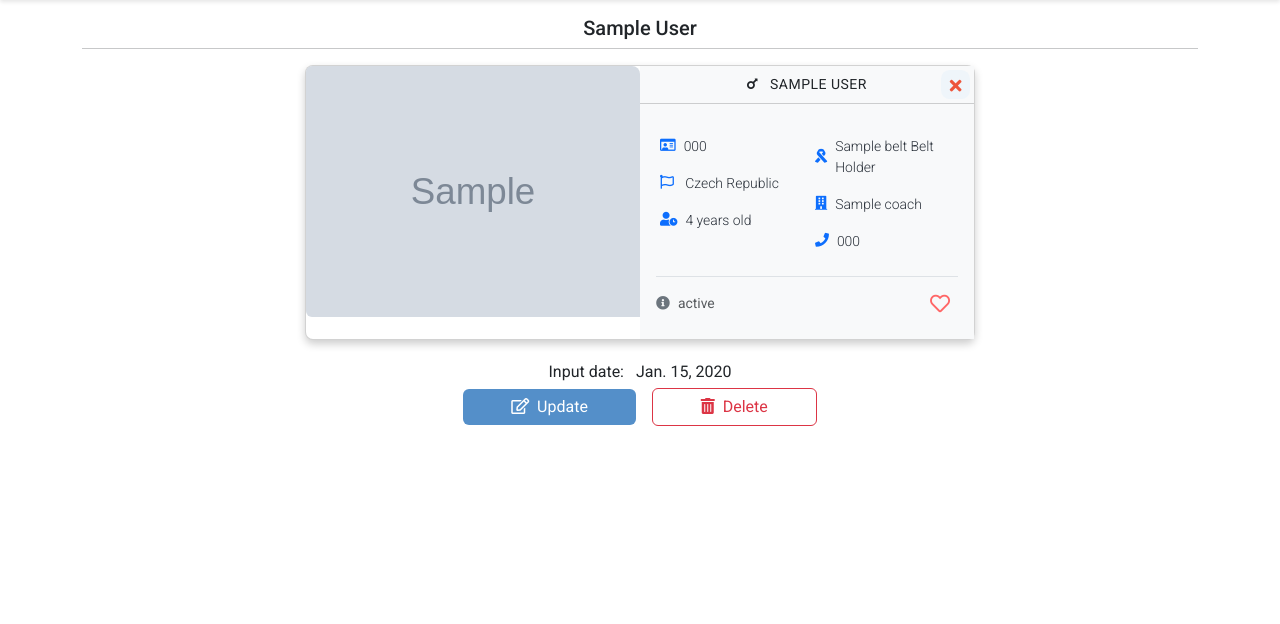
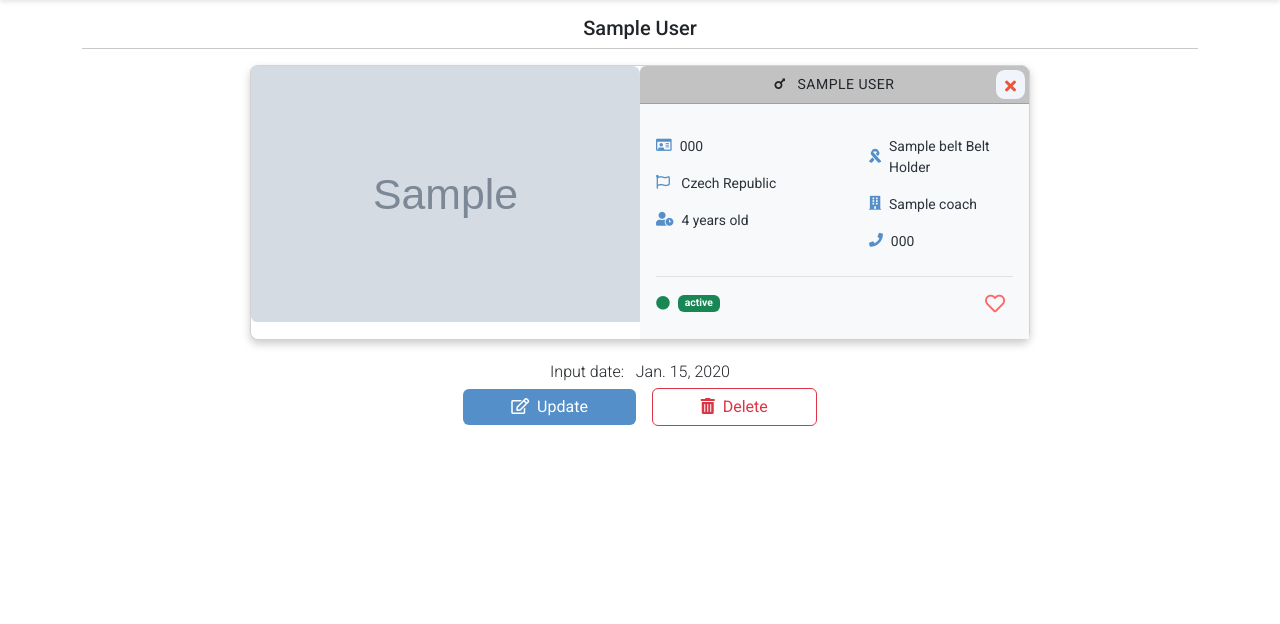
Before and after one commit to chrisimbolon/django_taekwondo, a Django app: page /detail/1 in a window 1280 px wide. Shown: the part 64-688 px from the top of the page. Run offline with Django 3.2, Linux system fonts and the light colour scheme; a user stored in the database is signed in; tables that the repository leaves empty hold one stand-in row (values such as "Sample post"); grey boxes marked "Sample" are stand-in pictures; some libraries are stand-ins or nearby versions.

Commit message:
refactored detail card start to work

```diff
--- a/static/css/style.css
+++ b/static/css/style.css
@@ -201,7 +201,7 @@
 
 /* card detail */
 .card-detail-container {
-  width: 670px;
+  width: 780px;
 }
 /* end of card detail */
 
@@ -307,10 +307,10 @@
 }
 
 .btn-outline-danger:hover {
-  background-color: #c2776a;
-  color: #ffffff;
+  background-color: #f5f5f5;
+  color: #ed553b;
   transition: background-color 0.3s ease;
-  box-shadow: inset 0 0 0 2px #cd2f13;
+  box-shadow: inset 0 0 0 2px #ed553b;
 }
 
 .btn-info {
@@ -345,7 +345,7 @@
 }
 
 .close-button i {
-  font-size: 17px; /* Adjust icon size */
+  font-size: 1rem; /* Adjust icon size */
   color: #ed553b;
 }
 
@@ -425,6 +425,10 @@
   text-decoration: none;
 }
 
+.custom-text {
+  color: #548fc9;
+}
+
 /* footer style */
 footer {
   background-color: var(--back);
--- a/templates/detail.html
+++ b/templates/detail.html
@@ -29,7 +29,7 @@
     {% include 'partials/_card_detail.html' %}
   </div>
   <div class="mt-0 text-center">
-    <p class="my-1">Input date: &nbsp; {{ Coach.input_date }}</p>
+    <p class="my-1 fw-light">Input date: &nbsp; {{ Coach.input_date }}</p>
     <p class="text-light">
       <a class="btn btn-info px-5" href="{% url 'update' Coach.id %}">
         <i class="far fa-edit"></i>
--- a/templates/partials/_card_detail.html
+++ b/templates/partials/_card_detail.html
@@ -3,7 +3,7 @@
 
 <div
   class="card card-detail-container coach-card h-100 {{ Coach|gender_card_class }}"
-  style="max-width: 670px"
+  style="max-width: 780px"
   data-coach-id="{{ Coach.id }}"
 >
   <div class="row g-0">
@@ -28,7 +28,7 @@
     <!-- Card Details -->
     <div class="col-md-6 d-flex flex-column bg-light">
       <!-- Card Header -->
-      <div class="card-header text-center py-2 rounded-top bg-light">
+      <div class="card-header text-center py-2 rounded-top">
         <a
           href="{% if user.is_authenticated %}{% url 'detail' Coach.id %}{% else %}#{% endif %}"
           class="text-dark text-decoration-none"
@@ -49,21 +49,21 @@
       >
         <div class="row g-2">
           <!-- Left Column -->
-          <div class="col-6 px-2">
+          <div class="col-7 px-1">
             <!-- Registration -->
             <div class="d-flex align-items-center mb-3">
-              <i class="far fa-id-card text-primary me-2"></i>
-              <span class="fw-light">{{ Coach.registration_number }}</span>
+              <i class="far fa-id-card custom-text me-2"></i>
+              <span class="fw-normal">{{ Coach.registration_number }}</span>
             </div>
             <!-- Nationality -->
             <div class="d-flex align-items-center mb-3">
-              <i class="far fa-flag text-primary me-2"></i>
-              <span class="fw-light">&nbsp;{{ Coach.country.name }}</span>
+              <i class="far fa-flag custom-text me-2"></i>
+              <span class="fw-normal">&nbsp;{{ Coach.country.name }}</span>
             </div>
             <!-- Age -->
             <div class="d-flex align-items-center mb-3">
-              <i class="fas fa-user-clock text-primary me-2"></i>
-              <span class="fw-light">
+              <i class="fas fa-user-clock custom-text me-2"></i>
+              <span class="fw-normal">
                 {% if Coach.date_of_birth|calculate_age %}
                 <!---->
                 {{ Coach.date_of_birth|calculate_age }} years old {% else %} Age
@@ -73,21 +73,21 @@
           </div>
 
           <!-- Right Column -->
-          <div class="col-6 px-2">
+          <div class="col-5 px-1">
             <!-- Belt Holder -->
             <div class="d-flex align-items-center mb-3">
-              <i class="fas fa-ribbon text-primary me-2"></i>
-              <span class="fw-light">{{ Coach.belt }} Belt Holder</span>
+              <i class="fas fa-ribbon custom-text me-2"></i>
+              <span class="fw-normal">{{ Coach.belt }} Belt Holder</span>
             </div>
             <!-- Dojang Name -->
             <div class="d-flex align-items-center mb-3">
-              <i class="fas fa-building text-primary me-2"></i>
-              <span class="fw-light">{{ Coach.dojang_name }}</span>
+              <i class="fas fa-building custom-text me-2"></i>
+              <span class="fw-normal">{{ Coach.dojang_name }}</span>
             </div>
             <!-- Phone Number -->
             <div class="d-flex align-items-center mb-3">
-              <i class="fas fa-phone text-primary me-2"></i>
-              <span class="fw-light">{{ Coach.phone_number }}</span>
+              <i class="fas fa-phone custom-text me-2"></i>
+              <span class="fw-normal">{{ Coach.phone_number }}</span>
             </div>
           </div>
         </div>
@@ -97,9 +97,17 @@
           class="d-flex justify-content-between align-items-center mt-2 border-top pt-2"
         >
           <div class="d-flex align-items-center">
-            <i class="fas fa-info-circle text-secondary me-2"></i>
-            <span class="text-muted">{{ Coach.status }}</span>
+            {% if Coach.status == "active" %}
+            <i class="fas fa-circle text-success me-2"></i>
+            <!-- Green icon for active -->
+            <span class="badge bg-success text-light">{{ Coach.status }}</span>
+            {% else %}
+            <i class="fas fa-circle text-danger me-2"></i>
+            <!-- Red icon for inactive -->
+            <span class="badge bg-danger text-light">{{ Coach.status }}</span>
+            {% endif %}
           </div>
+
           <button
             class="favorite-btn btn btn-outline-danger btn-sm"
             data-coach-id="{{ Coach.id }}"
```
